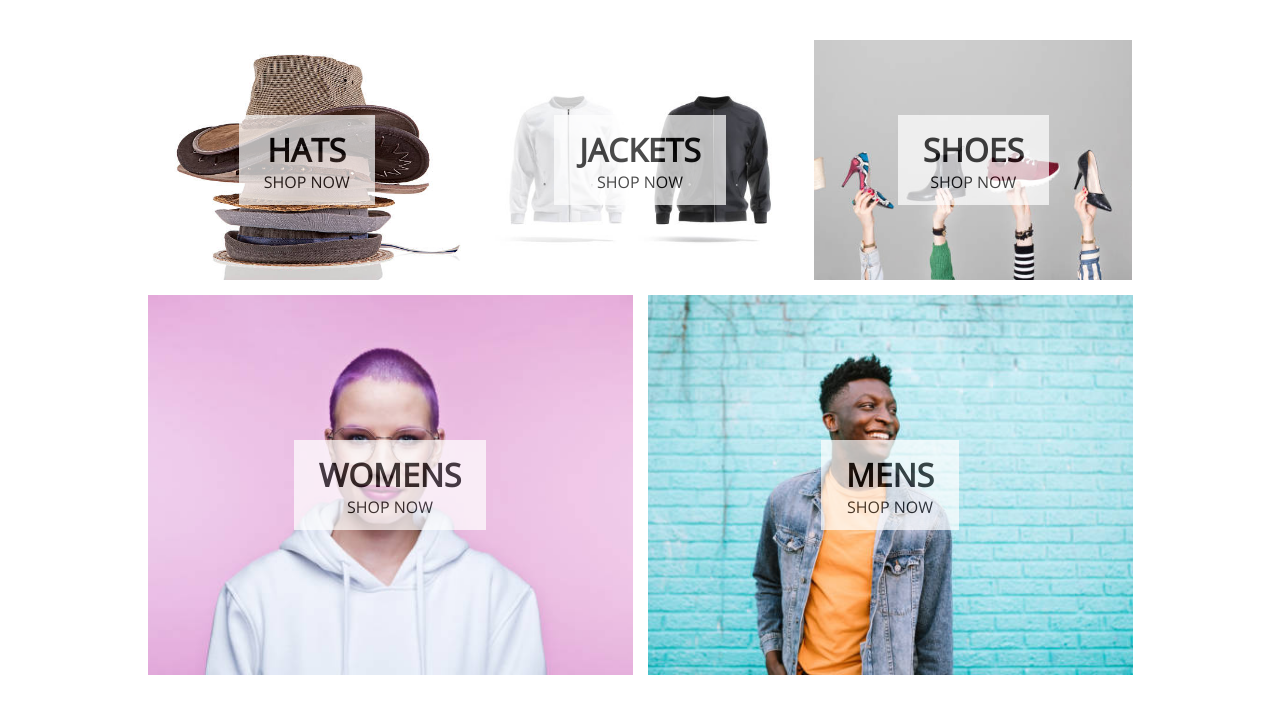
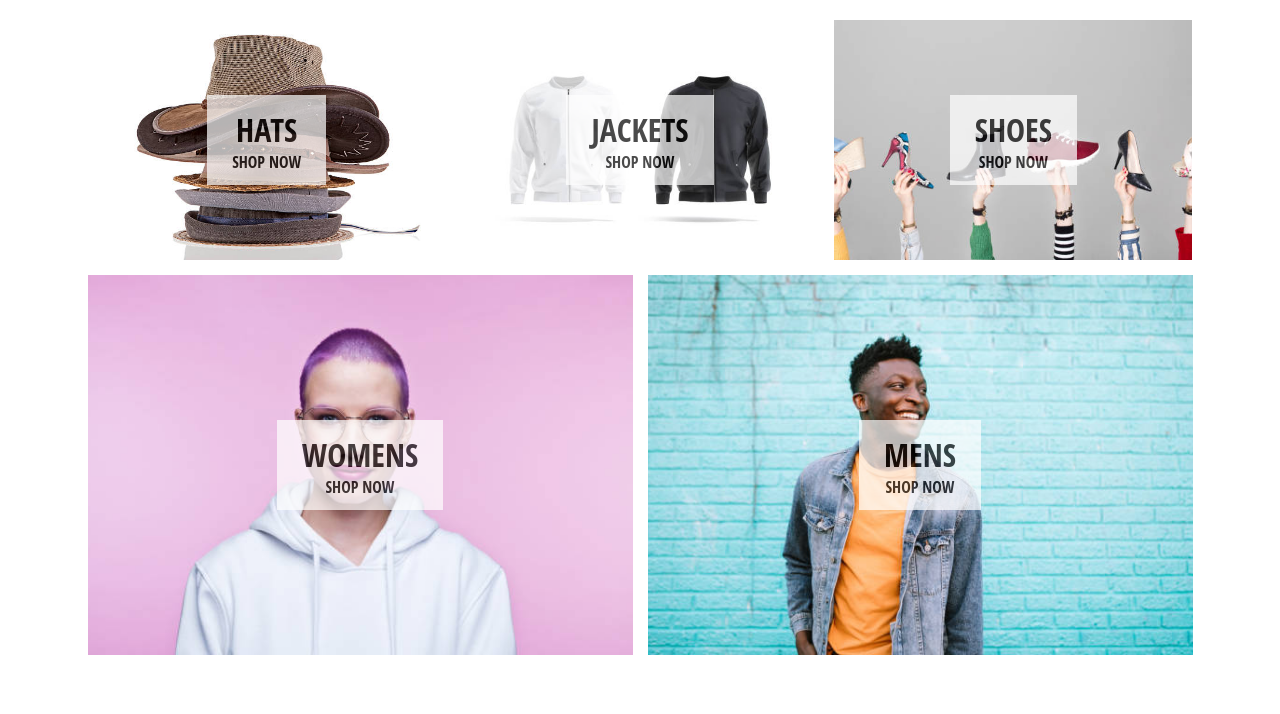
Before and after one commit to phillipdunn/Ecommerce, a React (Create React App) app: page / in a window 1280 px wide. Shown: the top 714 px of the page. Built offline with nearby package versions, Linux system fonts and the light colour scheme.

Commit message:
Fix - refactor app scss setup

```diff
--- a/src/App.css
+++ /dev/null
@@ -1,15 +0,0 @@
-body {
-  font-family: 'Open Sans';
-  padding: 20px 60px;
-}
-
-a {
-  text-decoration: none;
-  color: black;
-}
-
-* {
-  box-sizing: border-box;
-  padding: 0;
-  margin: 0;
-}
--- a/src/App.js
+++ b/src/App.jsx
@@ -1,6 +1,5 @@
 import React from 'react';
 import { Route } from 'react-router-dom';
-import './App.css';
 import HomePage from './pages/HomePage';
 import { menuItems } from './assets/menuItems';
 
--- a/src/index.js
+++ b/src/index.js
@@ -1,6 +1,6 @@
 import React from 'react';
 import ReactDOM from 'react-dom';
-import './index.css';
+import './index.module.scss';
 import App from './App';
 import * as serviceWorkerRegistration from './serviceWorkerRegistration';
 import reportWebVitals from './reportWebVitals';
--- a/src/index.css
+++ b/src/index.module.scss
@@ -1,10 +1,20 @@
 body {
   margin: 0;
-  font-family: -apple-system, BlinkMacSystemFont, 'Segoe UI', 'Roboto', 'Oxygen',
-    'Ubuntu', 'Cantarell', 'Fira Sans', 'Droid Sans', 'Helvetica Neue',
-    sans-serif;
+  font-family: 'Open Sans Condensed', sans-serif;
+
   -webkit-font-smoothing: antialiased;
   -moz-osx-font-smoothing: grayscale;
+
+  a {
+    text-decoration: none;
+    color: black;
+  }
+
+  * {
+    box-sizing: border-box;
+    padding: 0;
+    margin: 0;
+  }
 }
 
 code {
```
